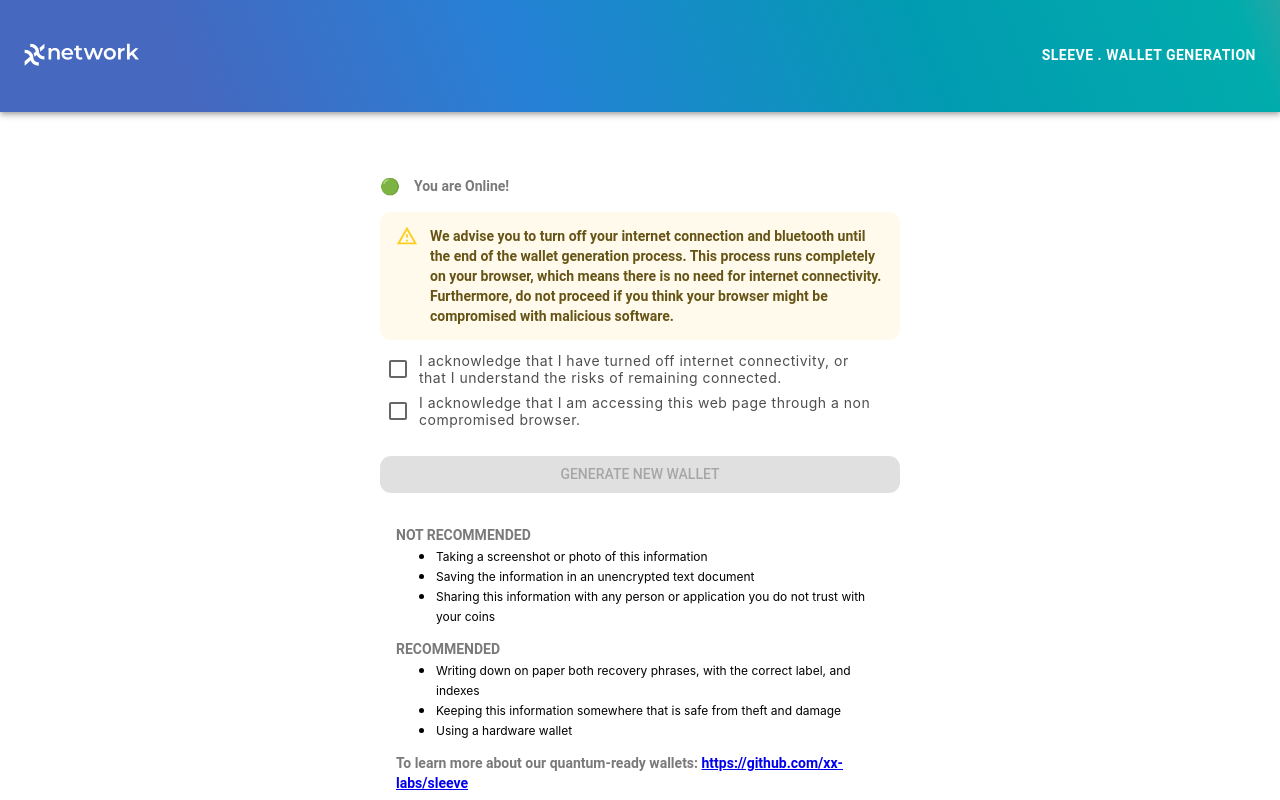
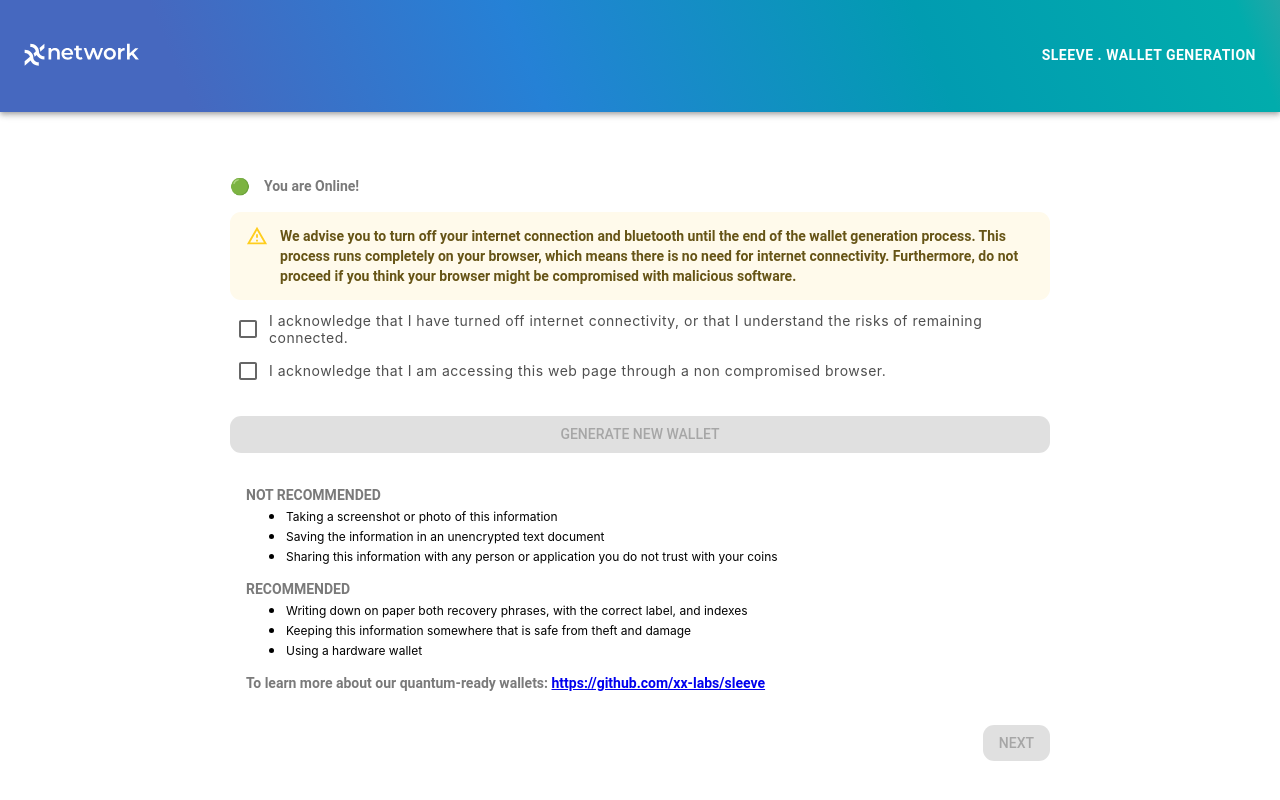
Before and after one commit to xxfoundation/web-sleeve, a React (Create React App) app: page / in a window 1280 px wide. Shown: the top 800 px of the page. Built offline with nearby package versions, Linux system fonts and the light colour scheme.

Commit message:
fix body width

```diff
--- a/src/components/GenerateWallet/index.tsx
+++ b/src/components/GenerateWallet/index.tsx
@@ -34,7 +34,7 @@ const GenerateWallet: FC = () => {
   }, [setStep]);
 
   return (
-    <Container maxWidth='sm' sx={{ py: 6 }}>
+    <Container maxWidth='md' sx={{ py: 6 }}>
       {step === 1 && <Step1 onFinish={nextStep} setMnemonics={setMnemonics} />}
       {step === 2 && <Step2 mnemonics={mnemonics} cancel={cancel} onFinish={nextStep} />}
       {step === 3 && <Step3 onFinish={onFinish} standardMnemonic={mnemonics[0]} />}
```
